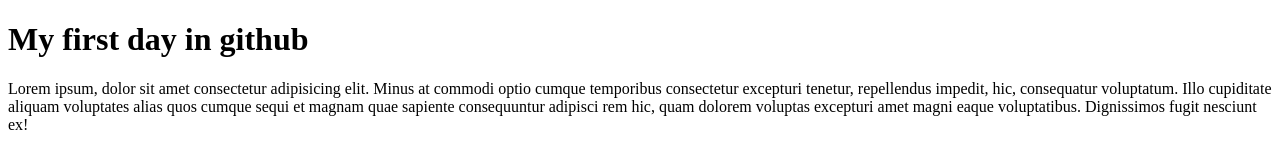
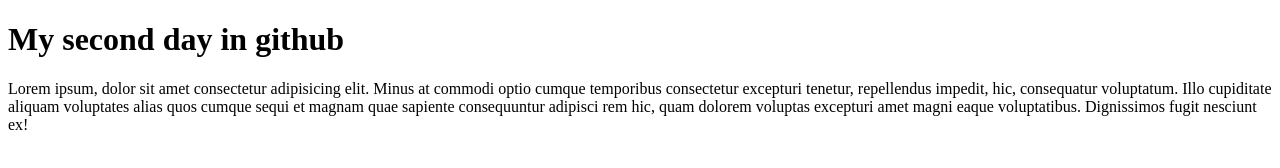
Before and after one commit to ifoulki/ifoulki.github.io, a plain HTML site: page index.html in a window 1280 px wide. Drawn offline with Linux system fonts and the light colour scheme.

Commit message:
test second day

```diff
--- a/index.html
+++ b/index.html
@@ -6,7 +6,7 @@
     <title>Helllo github</title>
 </head>
 <body>
-    <h1>My first day in github</h1>
+    <h1>My second day in github</h1>
     <p>
         Lorem ipsum, dolor sit amet consectetur adipisicing elit.
          Minus at commodi optio cumque temporibus consectetur excepturi tenetur, repellendus impedit, hic, consequatur voluptatum.
```
